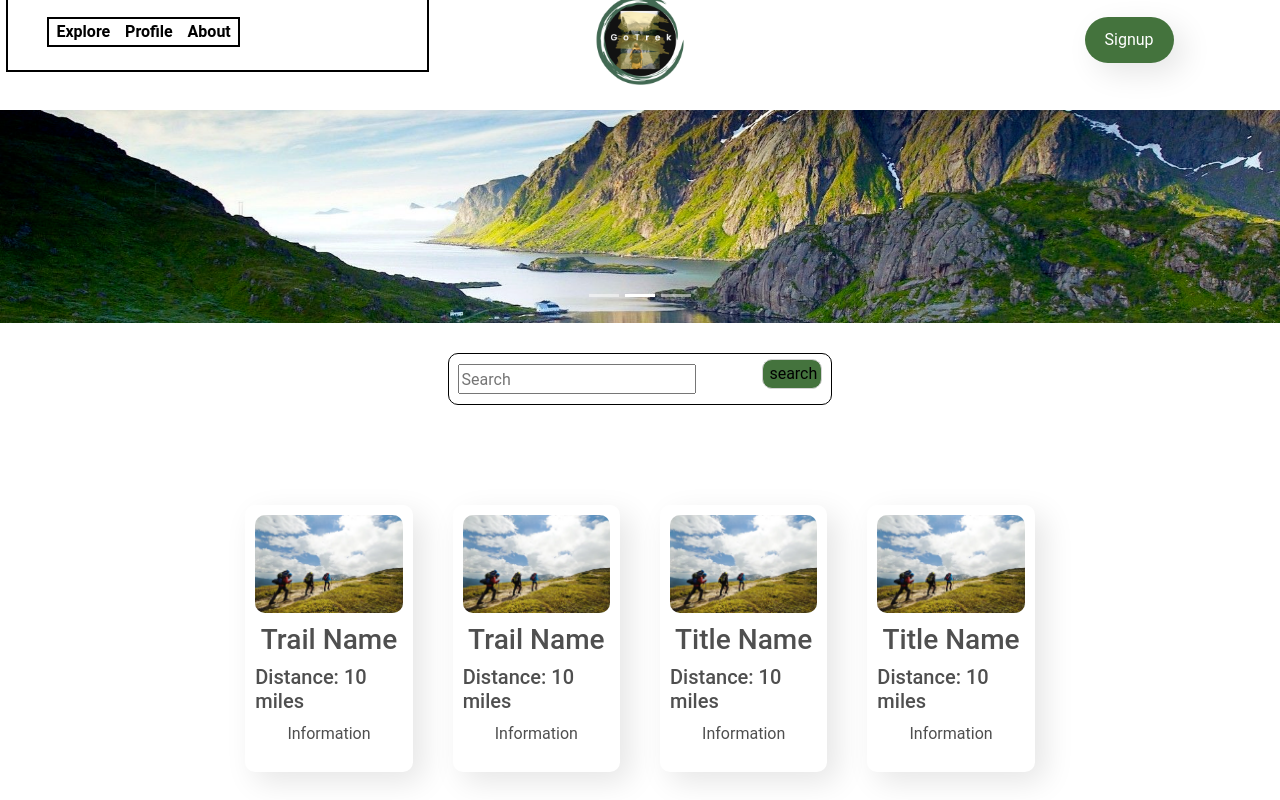
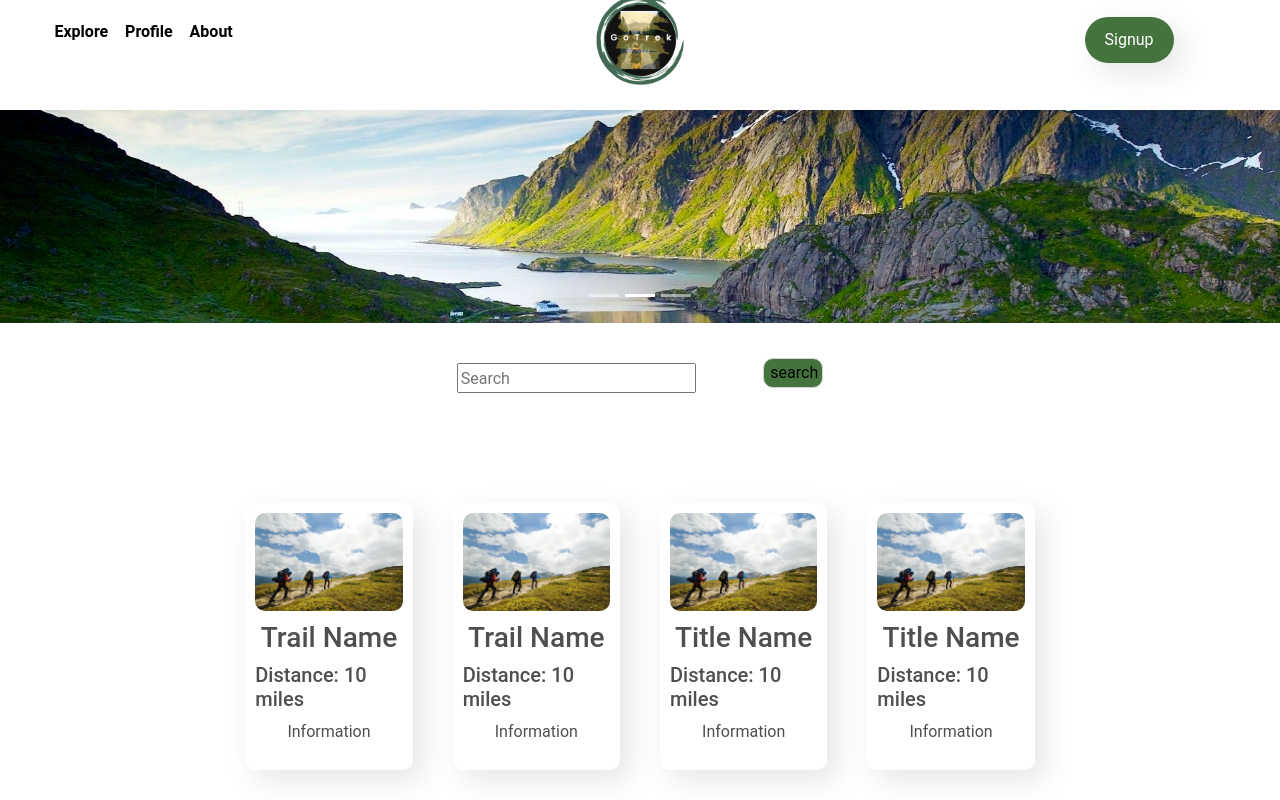
Before and after one commit to Dcastro99/GoTrek, a React (Create React App) app in the folder frontend/: page / in a window 1280 px wide. Shown: the top 800 px of the page. Built offline with nearby package versions, Linux system fonts and the light colour scheme.

Commit message:
Rid border black lines

```diff
--- a/frontend/package.json
+++ b/frontend/package.json
@@ -12,6 +12,7 @@
     "auth0": "^2.42.0",
     "axios": "^0.27.2",
     "bootstrap": "^5.2.1",
+    "mdb-react-ui-kit": "^4.2.0",
     "react": "^18.2.0",
     "react-bootstrap": "^2.5.0",
     "react-dom": "^18.2.0",
--- a/frontend/src/components/BrowseCategory/BrowseCategoryElements.js
+++ b/frontend/src/components/BrowseCategory/BrowseCategoryElements.js
@@ -46,7 +46,6 @@ export const BrowseCard = styled.div`
 `;
 
 export const Link = styled(linkRouter)`
-    border: solid 1px black;
     /* background: pink; */
     text-decoration: none;
 
--- a/frontend/src/components/Navbar/NavarElements.js
+++ b/frontend/src/components/Navbar/NavarElements.js
@@ -8,7 +8,6 @@ export const NavbarContainer = styled.nav`
     justify-content: center;
     align-items: center;
     font-size: 1rem;
-    /* background-color: lightgreen; */
 `;
 
 export const LogoContainer = styled.div`
@@ -17,7 +16,6 @@ export const LogoContainer = styled.div`
     display: flex;
     align-items: center;
     justify-content: center;
-    /* border: 2px solid black; */
 `;
 
 export const NavLogo = styled(linkRouter)`
@@ -41,7 +39,6 @@ export const NavMenuContainer = styled.ul`
     justify-content: center;
     list-style: none;
     text-align: center;
-    border: 2px solid black;
 `;
 
 export const NavMenuLinksContainer = styled.div`
@@ -50,7 +47,6 @@ export const NavMenuLinksContainer = styled.div`
     justify-content: space-around;
     width: 50%;
     margin-right: 180px;
-    border: 2px solid black;
 `;
 
 export const NavMenuLink = styled(linkRouter)`
@@ -77,7 +73,6 @@ export const NavSignupContainer = styled.div`
     align-items: center;
     justify-content: right;
     align-items: center;
-    /* border: 2px solid black; */
     padding-right: 100px;
 `;
 
--- a/frontend/src/components/SearchBar/SearchBarElements.js
+++ b/frontend/src/components/SearchBar/SearchBarElements.js
@@ -6,7 +6,6 @@ export const SearchBarContainer = styled.div`
     justify-content: space-around;
     width: 30%;
     /* background: lightblue; */
-    border: 1px solid black;
     border-radius: 10px;
     margin-top: 30px;
     padding: 5px;
--- a/frontend/src/components/SustainabilityBanner/SustainabilityElements.js
+++ b/frontend/src/components/SustainabilityBanner/SustainabilityElements.js
@@ -8,7 +8,6 @@ export const SustainabilityContainer = styled.div`
     height: 300px;
     background-color: #44733D;
     margin-bottom: 40px;
-    /* border: 2px solid black; */
 `;
 
 export const InformationSection = styled.section`
```
Also changed, not shown: 1 other file (tests, documents, lock files or other folders).
